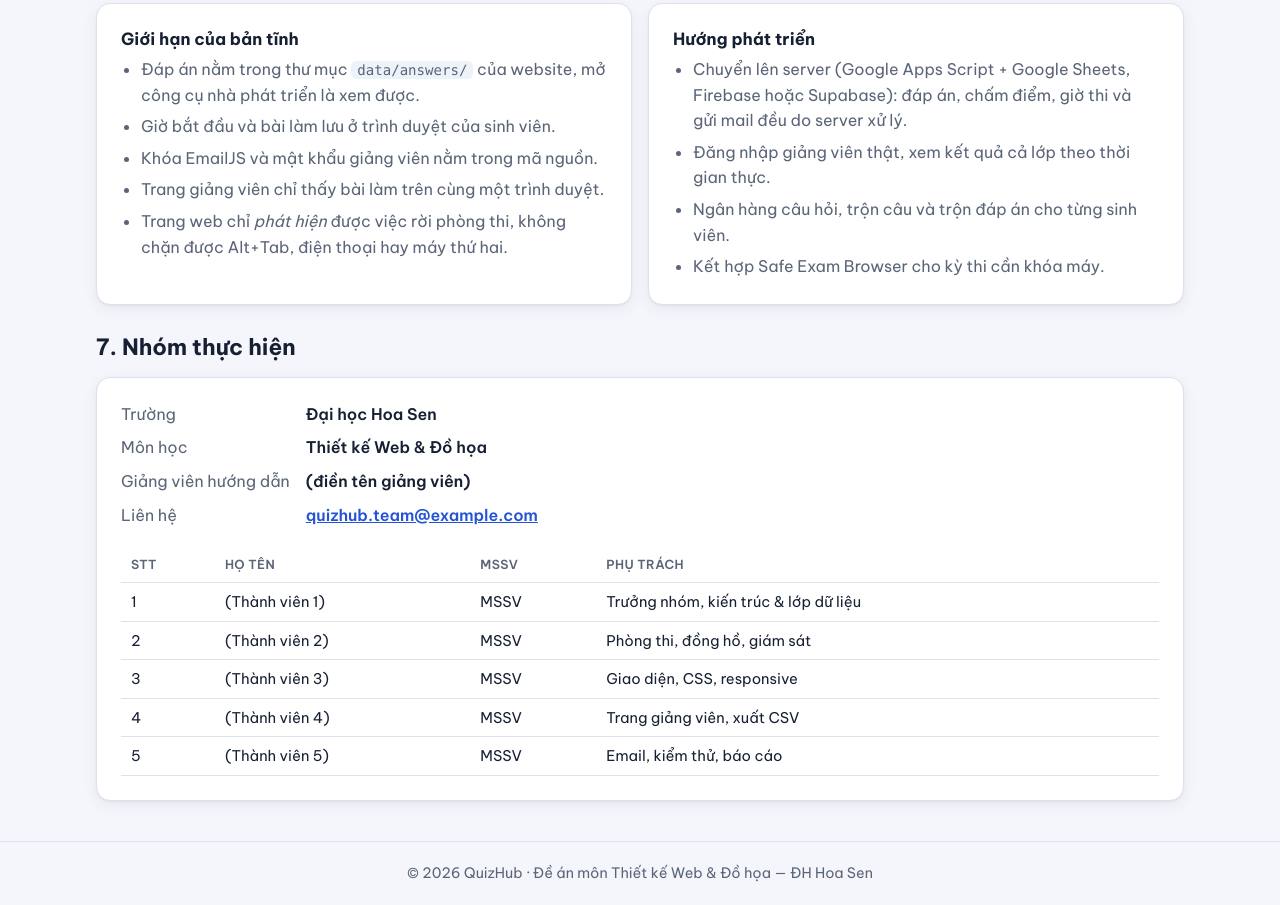
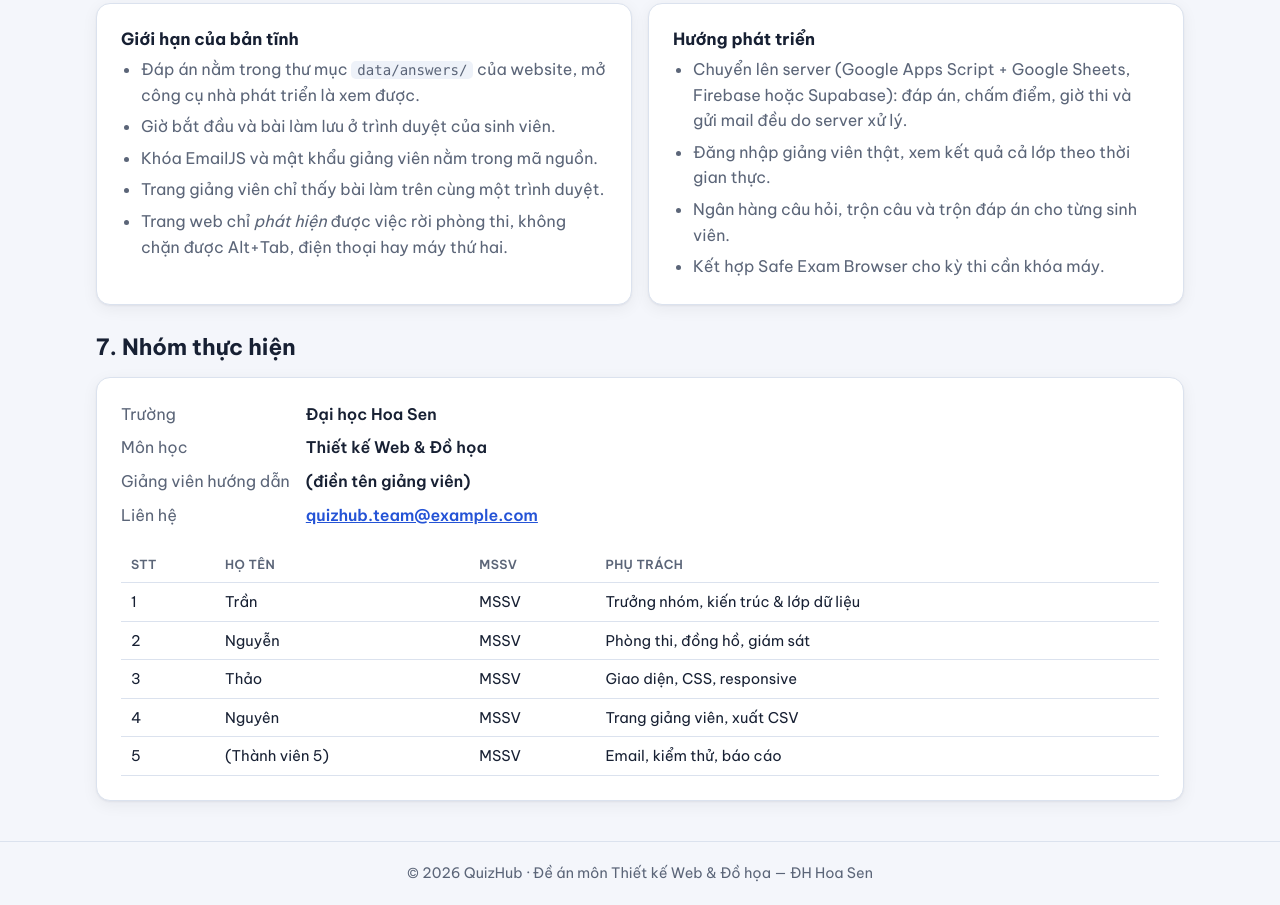
Before and after one commit to quannn25/quizhub, a plain HTML site: page about.html in a window 1280 px wide. Shown: the part 2325-3230 px from the top of the page. Drawn offline with Linux system fonts and the light colour scheme.

Commit message:
Cập nhật tên thành viên nhóm

```diff
--- a/about.html
+++ b/about.html
@@ -150,10 +150,10 @@
           <table class="table table-compact">
             <thead><tr><th scope="col">STT</th><th scope="col">Họ tên</th><th scope="col">MSSV</th><th scope="col">Phụ trách</th></tr></thead>
             <tbody>
-              <tr><td>1</td><td>(Thành viên 1)</td><td>MSSV</td><td>Trưởng nhóm, kiến trúc &amp; lớp dữ liệu</td></tr>
-              <tr><td>2</td><td>(Thành viên 2)</td><td>MSSV</td><td>Phòng thi, đồng hồ, giám sát</td></tr>
-              <tr><td>3</td><td>(Thành viên 3)</td><td>MSSV</td><td>Giao diện, CSS, responsive</td></tr>
-              <tr><td>4</td><td>(Thành viên 4)</td><td>MSSV</td><td>Trang giảng viên, xuất CSV</td></tr>
+              <tr><td>1</td><td>Trần</td><td>MSSV</td><td>Trưởng nhóm, kiến trúc &amp; lớp dữ liệu</td></tr>
+              <tr><td>2</td><td>Nguyễn</td><td>MSSV</td><td>Phòng thi, đồng hồ, giám sát</td></tr>
+              <tr><td>3</td><td>Thảo</td><td>MSSV</td><td>Giao diện, CSS, responsive</td></tr>
+              <tr><td>4</td><td>Nguyên</td><td>MSSV</td><td>Trang giảng viên, xuất CSV</td></tr>
               <tr><td>5</td><td>(Thành viên 5)</td><td>MSSV</td><td>Email, kiểm thử, báo cáo</td></tr>
             </tbody>
           </table>
```
